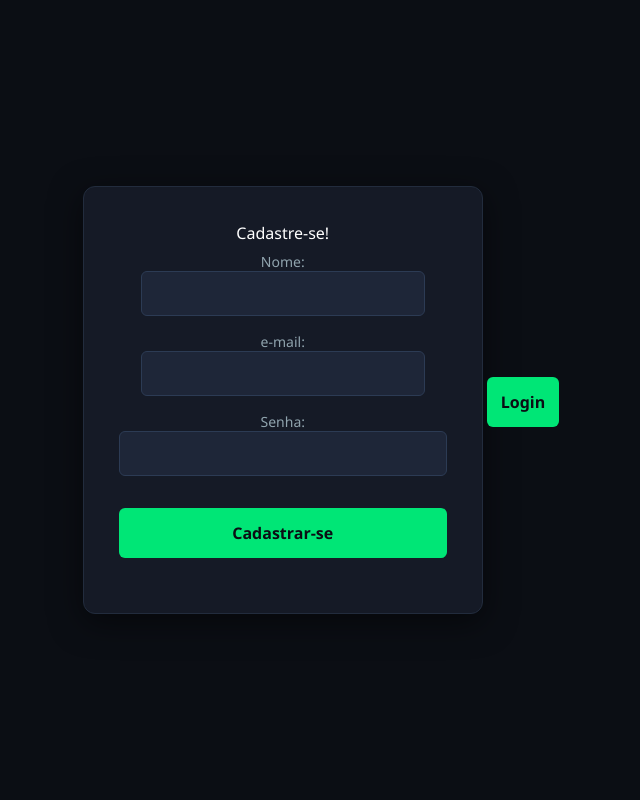
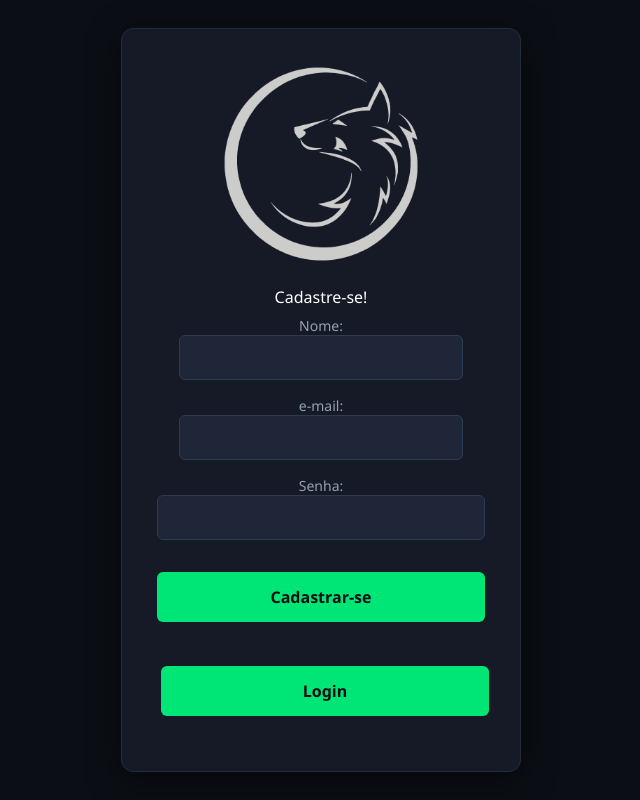
Before and after one commit to borgesarturr/Wolf-trade-markets, a website: page cadastro.html in a window 1280 px wide. Shown: the whole page, without its empty margins (319-959 px from the left). Drawn offline with Linux system fonts and the light colour scheme.

Commit message:
Logo e organização

```diff
--- a/cadastro.html
+++ b/cadastro.html
@@ -13,6 +13,8 @@
 
     <form id="formCadastro">
 
+        <img src="/logo_sem_fundo.png" alt="logo" id="wlf" width="200px" height="200px"> <br>
+
         <header>Cadastre-se!</header>
 
         <p>Nome:
@@ -24,12 +26,16 @@
 
             <button id="register">Cadastrar-se</button>
 
+            <a href="index.html"><button type="button">Login</button></a>
+
 
 
     </form>
 
 
-    <a href="index.html"><button>Login</button></a>
+
+
+
 
 
     <script src="cadastro.js"></script>
```
Also changed, not shown: index.html (+3 -1 lines), logo_sem_fundo.png (added), wolf-trade-markets logo.png (added).
